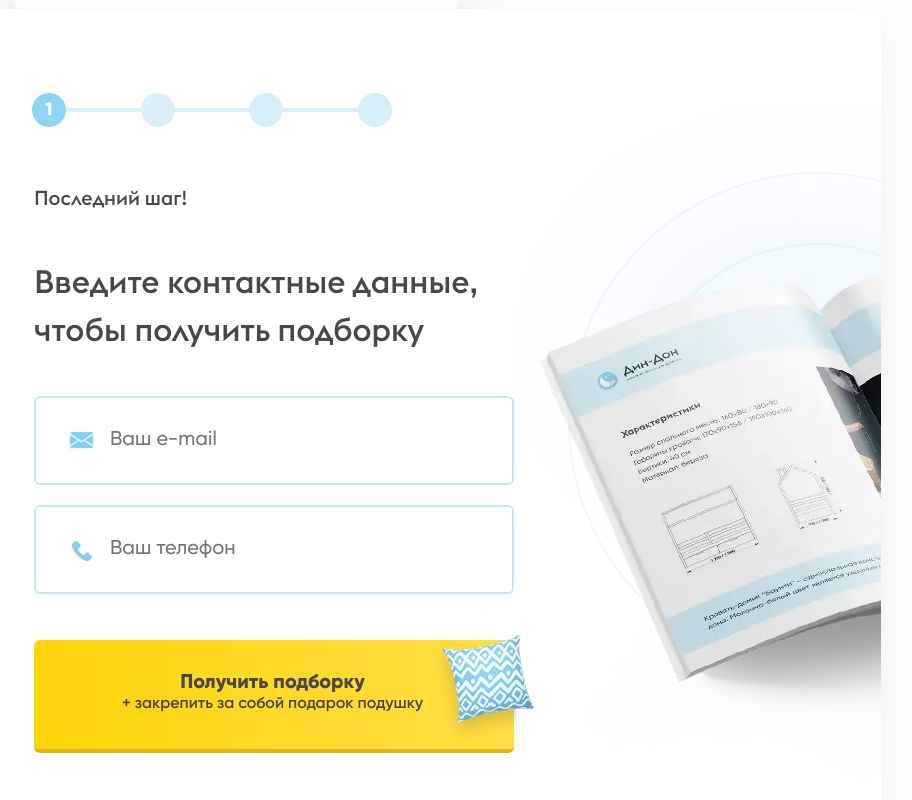
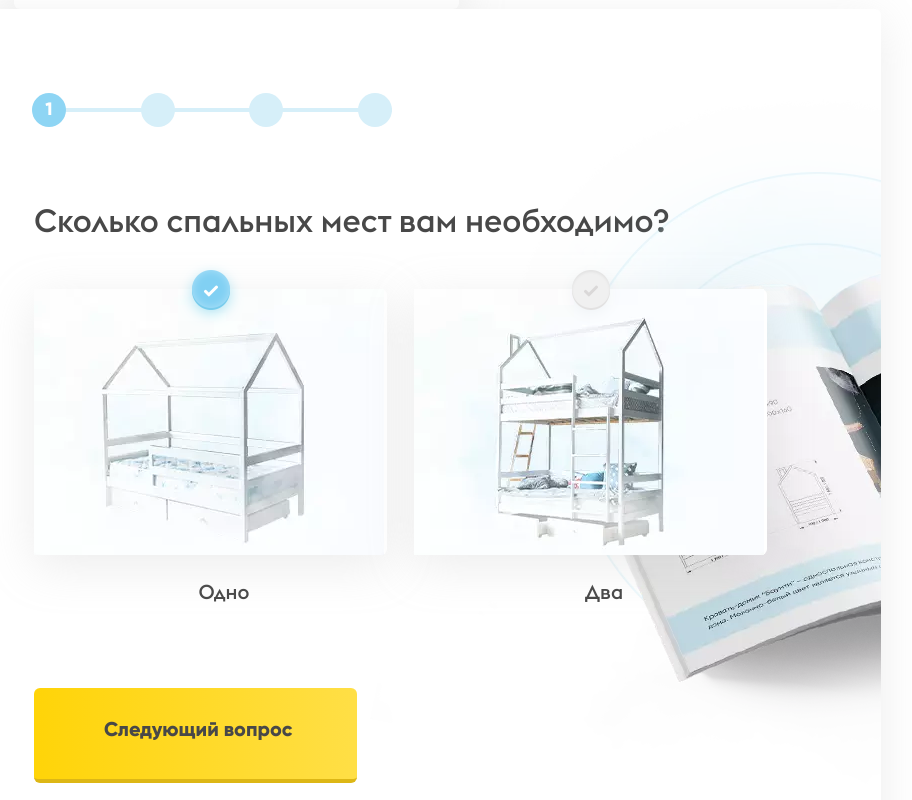
Before and after one commit to as-webagency/din-don, a plain HTML site: page index.html in a window 1280 px wide. Shown: the part 2300-3100 px from the top of the page, without its empty margins (81-993 px from the left). Drawn offline with nearby package versions, Linux system fonts and the light colour scheme.

Commit message:
add quiz.sass

```diff
--- a/index.html
+++ b/index.html
@@ -137,7 +137,7 @@
                             <div class="quiz-count__number">4</div>
                         </div>
                         <form action="#" class="form-quiz quiz-block__form" method="post">
-                            <fieldset class="form-quiz__fieldset" style="display: none;">
+                            <fieldset class="form-quiz__fieldset" style="display: block;">
                                 <h3 class="form-quiz__title">Сколько спальных мест вам необходимо?</h3>
                                 <div class="form-quiz__wrap">
                                     <div class="form-quiz__lab">
@@ -254,7 +254,7 @@
                                     <button class="form-quiz__button-prev">Предыдущий вопрос</button>
                                 </div>
                             </fieldset>
-                            <fieldset class="form-quiz__fieldset" style="display: block;">
+                            <fieldset class="form-quiz__fieldset" style="display: none;">
                                 <div class="send-mail">
                                     <div class="send-mail__step">Последний шаг!</div>
                                     <div class="send-mail__title">Введите контактные данные,
--- a/sass/template/_quiz.sass
+++ b/sass/template/_quiz.sass
@@ -292,7 +292,7 @@
             position: absolute
             top: -6px
             right: -20px
-            background: url('../img/quiz/pur.png') no-repeat
+            background: url('../img/quiz/pur.webp') no-repeat
             width: 105px
             height: 111px
         &:hover
```
Also changed, not shown: css/style.css, 1 other file.
